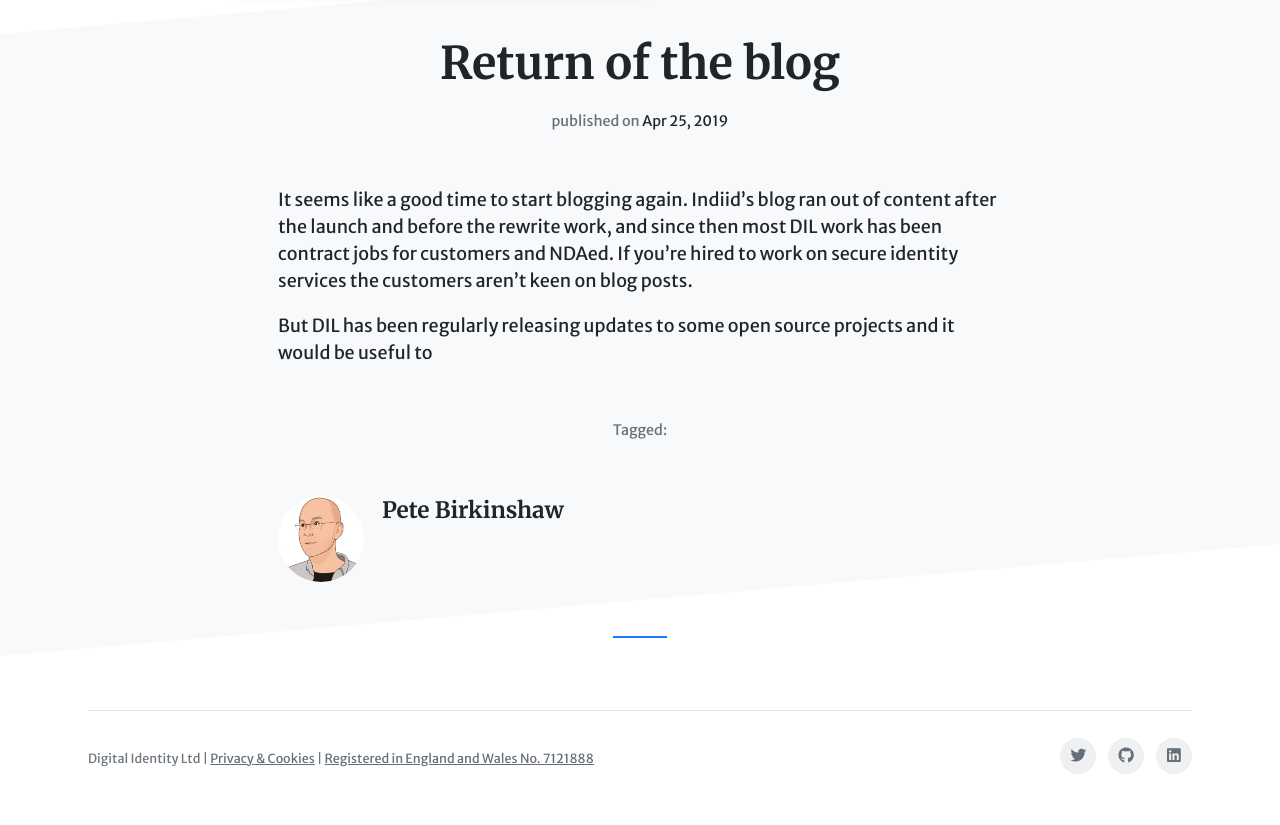
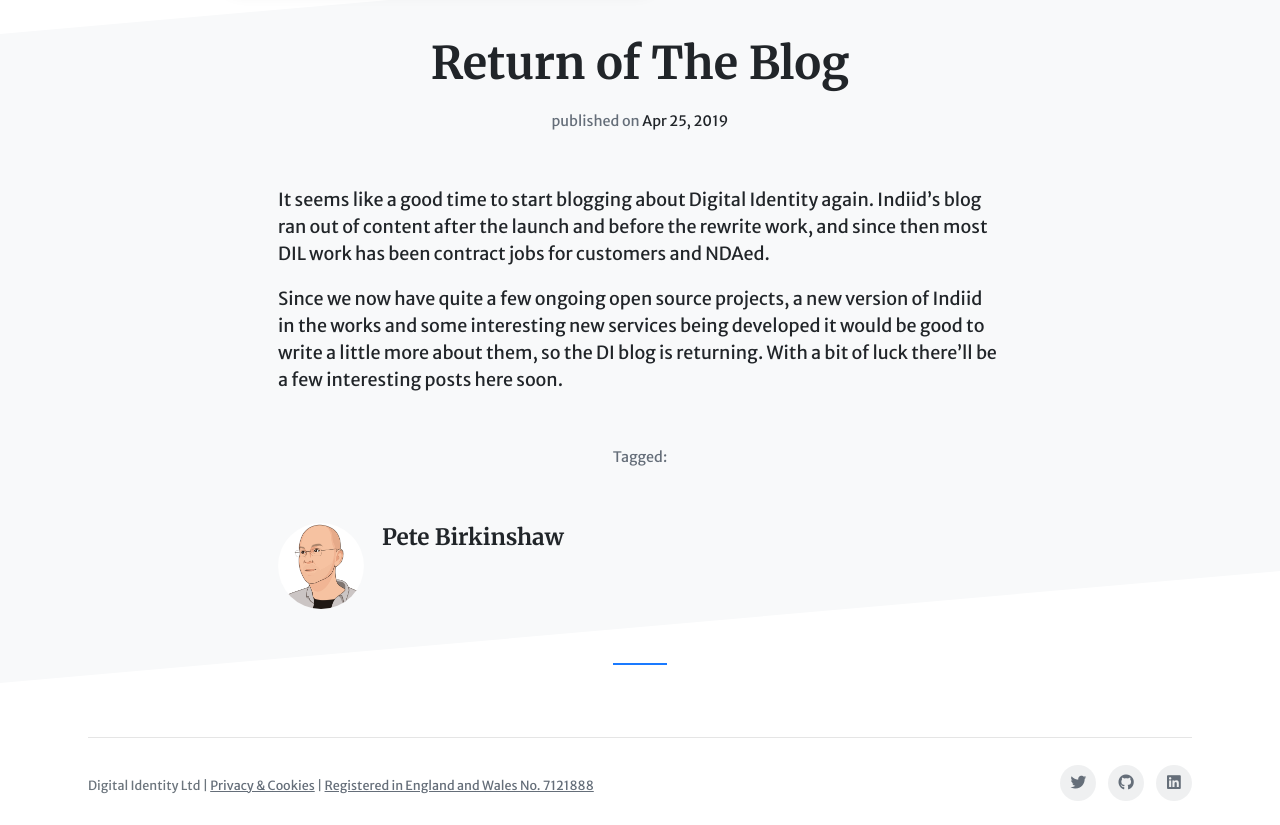
Before and after one commit to Digital-Identity-Labs/digital-identity-labs.github.io, a Jekyll site: the page built from _posts/2019-04-25-return_of_the_blog.markdown, in a window 1280 px wide. Shown: the part 473-1298 px from the top of the page. Built offline with Jekyll 4.4.1, drawn with Linux system fonts in a browser that asks for light colours; comment, search, counter and statistics services are not loaded; before the commit the page ends 1271 px from its top, so only the background shows below that.

Commit message:
Tweak first post

```diff
--- a/_posts/2019-04-25-return_of_the_blog.markdown
+++ b/_posts/2019-04-25-return_of_the_blog.markdown
@@ -1,16 +1,17 @@
 ---
 layout: post
-title:  "Return of the blog"
+title:  "Return of The Blog"
 date:   2019-04-25 15:12:03
 categories: general
 xheader_image: clock.jpg
 author: Pete Birkinshaw
 ---
 
-It seems like a good time to start blogging again. Indiid's blog ran out of content
-after the launch and before the rewrite work, and since then most DIL work has been
-contract jobs for customers and NDAed. If you're hired to work on secure identity services
-the customers aren't keen on blog posts.
+It seems like a good time to start blogging about Digital Identity again.
+ Indiid's blog ran out of content after the launch and before the rewrite work,
+  and since then most DIL work has been contract jobs for customers and NDAed.
 
-But DIL has been regularly releasing updates to some open source projects
-and it would be useful to
+Since we now have quite a few ongoing open source projects, a new version
+of Indiid in the works and some interesting new services being developed
+it would be good to write a little more about them, so the DI blog is
+returning. With a bit of luck there'll be a few interesting posts here soon.
```
Also changed, not shown: _posts/2014-02-13-welcome-to-jekyll.markdown (deleted, +0 -27 lines).
